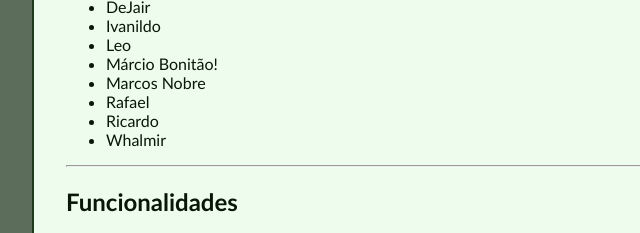
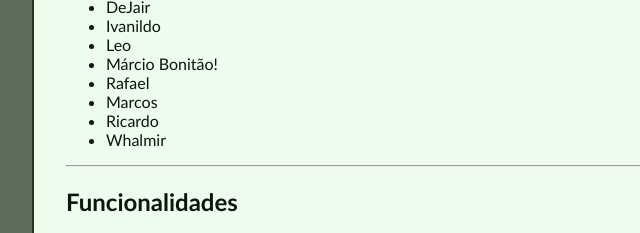
Before and after one commit to CFPsi/treinamento-git, a website: page index.html in a window 1280 px wide. Shown: the part 261-494 px from the top of the page, 154-794 px from the left. Drawn offline with Linux system fonts and the light colour scheme.

Commit message:
fix(pagina-inicial): corrige nome do marcos na equipe

```diff
--- a/index.html
+++ b/index.html
@@ -39,8 +39,8 @@
       <li>Ivanildo</li>
       <li>Leo</li>
       <li>Márcio Bonitão!</li>
-      <li>Marcos Nobre</li>
       <li>Rafael</li>
+      <li>Marcos</li>
       <li>Ricardo</li>
       <li>Whalmir</li>
     </ul>
```
